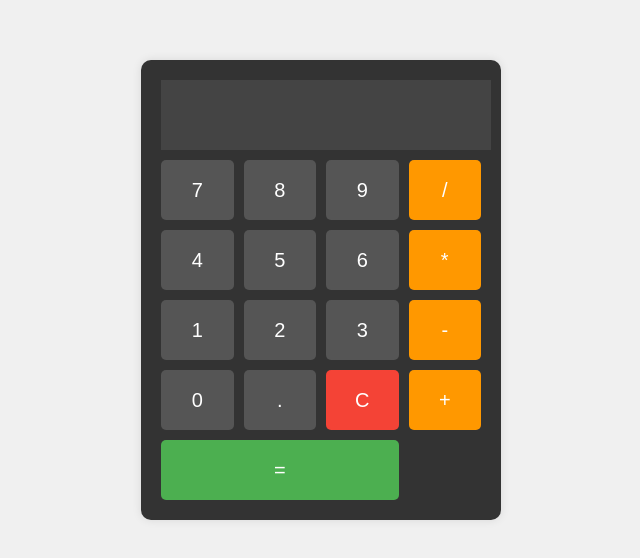
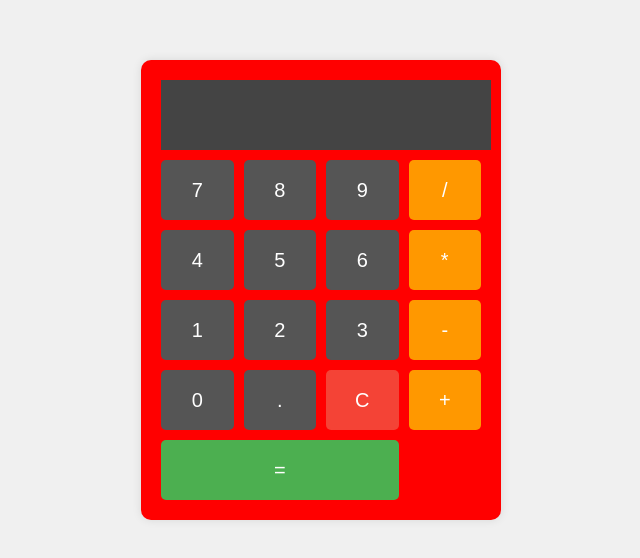
Before and after one commit to Caffeine-Gallery/my-new-testproject-1730506194753-0192ea346f95, a website built with Vite: page frontend/index.html in a window 1280 px wide. Shown: the part 110-668 px from the top of the page, without its empty margins (319-959 px from the left). Built offline with nearby package versions, Linux system fonts and the light colour scheme; what @dfinity/agent would draw is missing.

Commit message:
0192ea35-afdb-7dd7-b99e-64fd3a6ae595

```diff
--- a/frontend/index.css
+++ b/frontend/index.css
@@ -9,7 +9,7 @@ body {
 }
 
 .calculator {
-    background-color: #333;
+    background-color: red;
     border-radius: 10px;
     padding: 20px;
     box-shadow: 0 0 10px rgba(0, 0, 0, 0.1);
```
